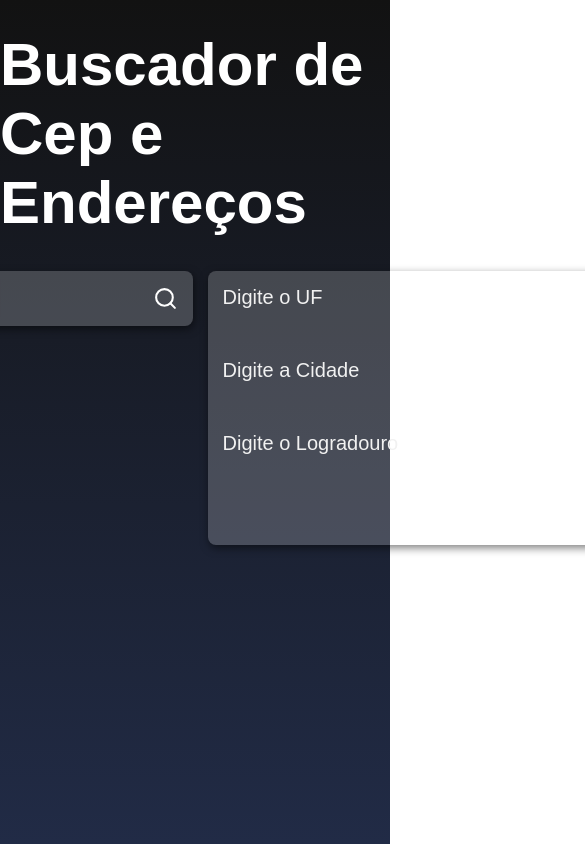
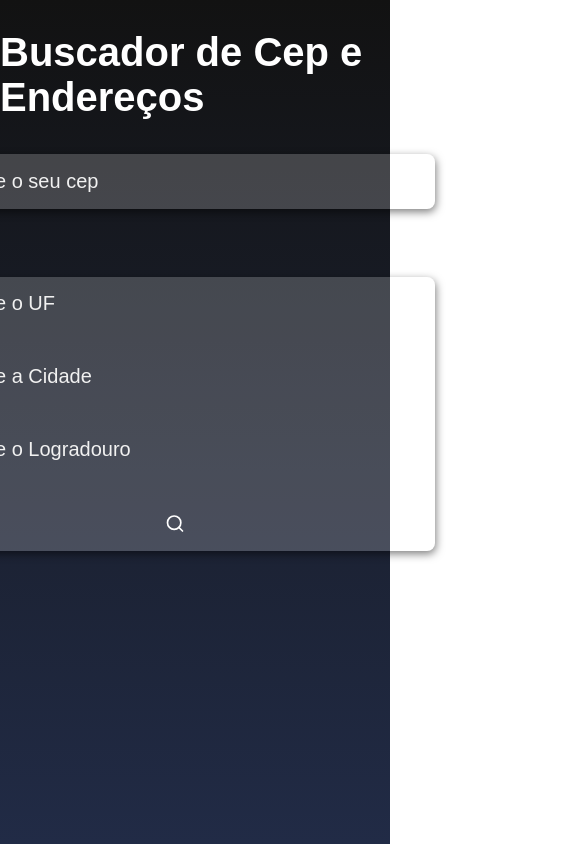
Before and after one commit to KeylaneSilva/buscador-cep, a React (Create React App) app: page / in a window 390 px wide. Shown: the top 844 px of the page, 585 px wide, since content can reach past the window. Built offline with nearby package versions, Linux system fonts and the light colour scheme.

Commit message:
responsive

```diff
--- a/src/App.css
+++ b/src/App.css
@@ -9,9 +9,10 @@
 
 .title{
     margin-top: 30px;
-    font-size: 85px;
+    font-size: 50px;
     color: #FFF;
     animation: flipTitle 1s;
+
 
 }
 
@@ -108,7 +109,7 @@
 
 @media (max-width: 620px){
     .title{
-        font-size: 60px;
+        font-size: 40px;
     }
 
     .main h2{
@@ -120,6 +121,12 @@
         min-height: 250px;
     }
 }
+@media (max-width: 1000px){
+    .containerbuscaCep{
+        display: flex;
+        flex-direction: column;
+    }
+}
 
 hr{
     border-top: 1px solid #121212;
--- a/src/App.jsx
+++ b/src/App.jsx
@@ -14,9 +14,9 @@ function App() {
   const [logradouro, setLogradouro] = useState()
   const [endCep, setEndCep] = useState({})
 
-
-  //veriifcação de input vazio
+  //func consulta cep
   async function handleSearch(){
+    //veriifcação de input vazio
     if(input == ""){
       alert('Preencha o cep')
       return
```
